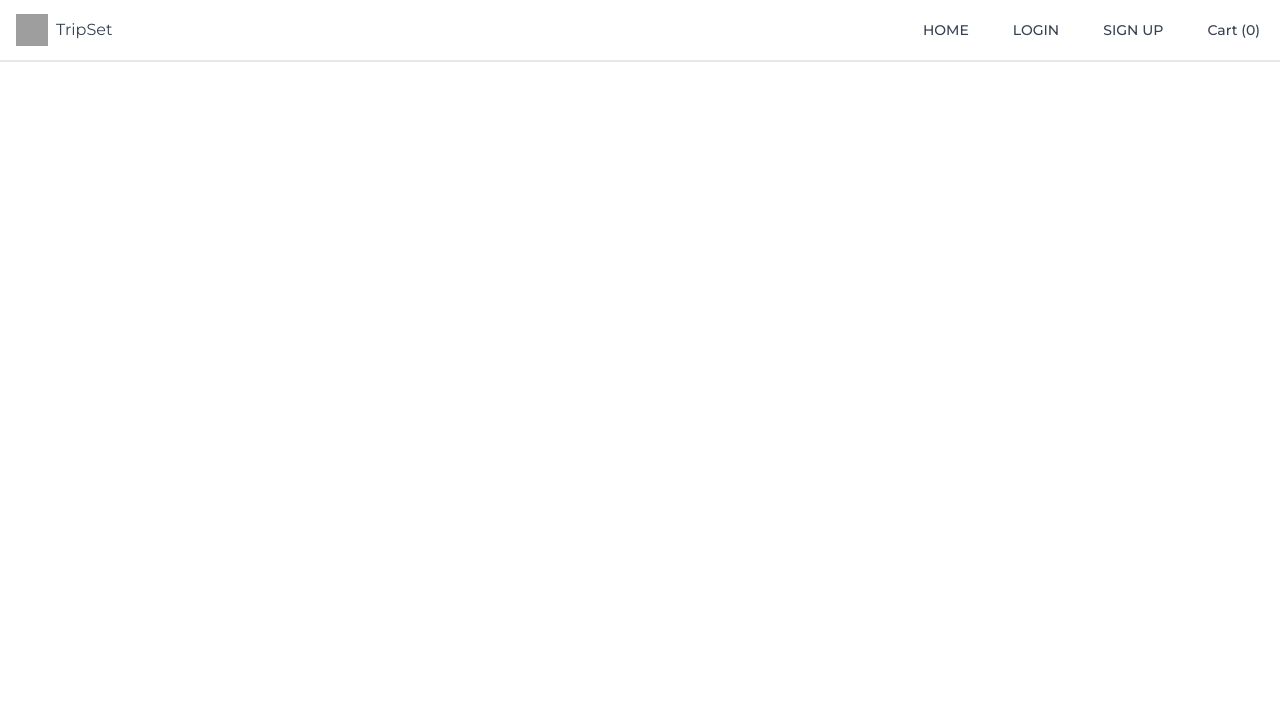
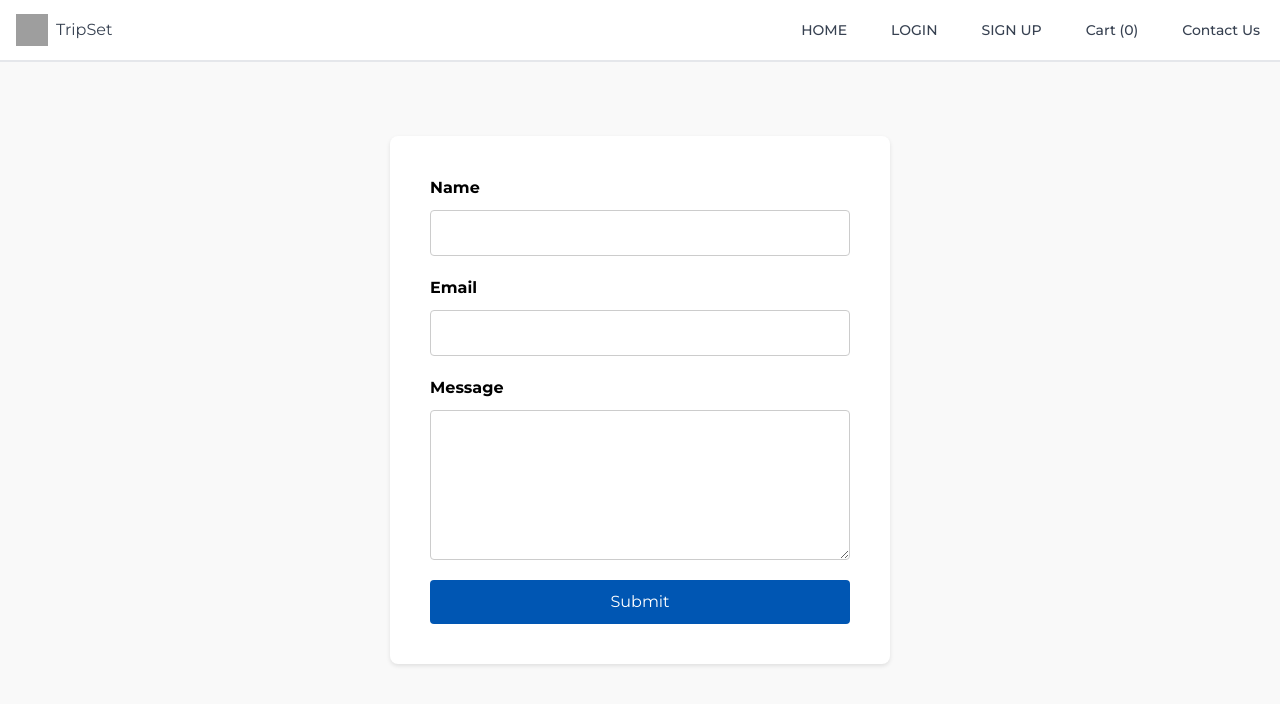
Before and after one commit to SteveA28/Project-3, a React (Vite) app in the folder client/: page /contact-us in a window 1280 px wide. Shown: the top 704 px of the page. Built offline with nearby package versions, Linux system fonts and the light colour scheme; grey boxes are pictures that could not be loaded.

Commit message:
added contact us

```diff
--- a/client/src/App.jsx
+++ b/client/src/App.jsx
@@ -8,20 +8,22 @@ import Signup from "./components/Signup";
 import Navbar from "./components/Navbar";
 import Login from "./components/Login";
 import PackageDetails from "./components/PackageDetails";
+import ContactUs from "./components/ContactUs"; // Import the ContactUs component
 
 function App() {
   return (
     <AuthProvider> {/* Wrap everything within AuthProvider */}
       <CartProvider> {/* Wrap your app with CartProvider */}
         <BrowserRouter>
-          <Navbar /> {/* Navbar will now have access to AuthContext */}
+          <Navbar /> {/* Navbar will now have access to AuthContext and CartContext */}
           <Routes>
-            <Route path="/" element={<Home />}></Route>
-            <Route path="/cart" element={<Cart />}></Route> {/* Ensure you have a Cart route */}
-            <Route path="signup" element={<Signup />} />
+            <Route path="/" element={<Home />} />
+            <Route path="/cart" element={<Cart />} /> {/* Ensure you have a Cart route */}
+            <Route path="/signup" element={<Signup />} />
             <Route path="/login" element={<Login />} />
-            {/* <Route path="/details" element={<PackageDetails />} /> */}
+            {/* <Route path="/details" element={<PackageDetails />} /> Commented out because of the parameterized route below */}
             <Route path="/details/:id" element={<PackageDetails />} />
+            <Route path="/contact-us" element={<ContactUs />} /> {/* Add the route for ContactUs */}
           </Routes>
         </BrowserRouter>
       </CartProvider>
--- /dev/null
+++ b/client/src/components/ContactUs.jsx
@@ -0,0 +1,131 @@
+import React, { useState } from 'react';
+
+const ContactUs = () => {
+  const [formData, setFormData] = useState({
+    name: '',
+    email: '',
+    message: '',
+  });
+
+  const handleChange = (e) => {
+    const { name, value } = e.target;
+    setFormData(prevState => ({
+      ...prevState,
+      [name]: value,
+    }));
+  };
+
+  const handleSubmit = async (e) => {
+    e.preventDefault();
+    console.log(formData);
+
+    try {
+      // Specify your backend server endpoint here
+      const response = await fetch('http://localhost:3000/send-email', {
+        method: 'POST',
+        headers: {
+          'Content-Type': 'application/json',
+        },
+        body: JSON.stringify(formData),
+      });
+
+      if (!response.ok) throw new Error('Network response was not ok');
+
+      // Handle success response
+      console.log('Form submitted successfully');
+      alert('Message sent successfully.');
+
+      // Optionally reset form fields here
+      setFormData({
+        name: '',
+        email: '',
+        message: '',
+      });
+
+    } catch (error) {
+      // Handle error situation
+      console.error('There was a problem with the fetch operation:', error);
+      alert('Failed to send message. Please try again later.');
+    }
+  };
+
+  // Style objects
+  const formContainerStyle = {
+    display: 'flex',
+    flexDirection: 'column',
+    justifyContent: 'center',
+    alignItems: 'center',
+    minHeight: '100vh',
+    padding: '20px',
+    backgroundColor: '#f9f9f9',
+  };
+
+  const formStyle = {
+    display: 'flex',
+    flexDirection: 'column',
+    width: '100%',
+    maxWidth: '500px',
+    margin: 'auto',
+    backgroundColor: '#fff',
+    padding: '40px',
+    borderRadius: '8px',
+    boxShadow: '0 2px 4px rgba(0,0,0,0.1)',
+    boxSizing: 'border-box',
+  };
+
+  const fieldStyle = {
+    marginBottom: '20px',
+    display: 'flex',
+    flexDirection: 'column',
+    alignItems: 'center',
+  };
+
+  const labelStyle = {
+    marginBottom: '10px',
+    width: '100%',
+    textAlign: 'left',
+    fontWeight: 'bold',
+  };
+
+  const inputStyle = {
+    padding: '10px',
+    fontSize: '16px',
+    borderRadius: '4px',
+    border: '1px solid #ccc',
+    width: '100%',
+    boxSizing: 'border-box',
+  };
+
+  const buttonStyle = {
+    padding: '10px 15px',
+    fontSize: '16px',
+    borderRadius: '4px',
+    border: 'none',
+    backgroundColor: '#0056b3',
+    color: '#ffffff',
+    cursor: 'pointer',
+    width: '100%',
+  };
+
+  return (
+    <div style={formContainerStyle}>
+      <form onSubmit={handleSubmit} style={formStyle}>
+        <div style={fieldStyle}>
+          <label htmlFor="name" style={labelStyle}>Name</label>
+          <input type="text" id="name" name="name" value={formData.name} onChange={handleChange} required style={inputStyle} />
+        </div>
+        <div style={fieldStyle}>
+          <label htmlFor="email" style={labelStyle}>Email</label>
+          <input type="email" id="email" name="email" value={formData.email} onChange={handleChange} required style={inputStyle} />
+        </div>
+        <div style={fieldStyle}>
+          <label htmlFor="message" style={labelStyle}>Message</label>
+          <textarea id="message" name="message" value={formData.message} onChange={handleChange} required style={{ ...inputStyle, height: '150px' }}></textarea>
+        </div>
+        <button type="submit" style={buttonStyle}>Submit</button>
+      </form>
+    </div>
+  );
+}
+
+export default ContactUs;
--- a/client/src/components/Navbar.jsx
+++ b/client/src/components/Navbar.jsx
@@ -8,7 +8,7 @@ const Navbar = () => {
   const { cartItems } = useCart(); // Use the useCart hook to access cartItems
   const { isLoggedIn, logout } = useAuth(); // Use the useAuth hook to access authentication state and logout function
 
-  // Adjust navItems based on login state
+  // Adjust navItems based on login state, excluding Contact Us for now
   let navItems = [
     { icon: 'bx-home', label: 'HOME', href: '/' },
     ...isLoggedIn ? [] : [
@@ -48,6 +48,11 @@ const Navbar = () => {
             <i className="bx bx-shopping-bag text-xl align-middle"></i>
             <span className="ml-1 align-middle">Cart ({cartItems.length})</span>
           </Link>
+          {/* Directly adding the Contact Us button here */}
+          <Link to="/contact-us" className="px-3 py-2 rounded-md text-sm font-medium hover:bg-gray-100 hover:text-blue-600">
+            <i className="bx bx-message-square-detail text-xl align-middle"></i>
+            <span className="ml-1 align-middle">Contact Us</span>
+          </Link>
         </div>
       </header>
       <div className="flex">
--- a/package.json
+++ b/package.json
@@ -13,6 +13,7 @@
   "author": "",
   "license": "ISC",
   "dependencies": {
-    "concurrently": "^8.2.2"
+    "concurrently": "^8.2.2",
+    "nodemailer": "^6.9.13"
   }
 }
```
Also changed, not shown: 2 other files (tests, documents, lock files or other folders).
